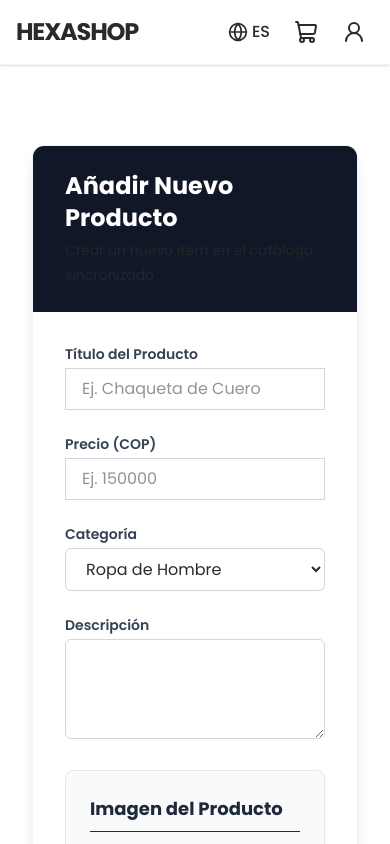
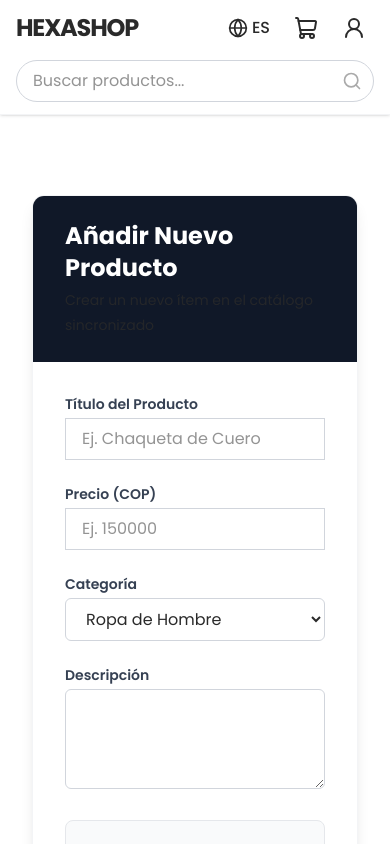
Before and after one commit to jalsalda-hub/reto_fullstack, a React (Vite) app: page /admin in a window 390 px wide. Shown: the top 844 px of the page. Built offline with nearby package versions, Linux system fonts and the light colour scheme; no server answers.

Commit message:
style: optimización responsive de la barra de navegación y el buscador para dispositivos móviles

```diff
--- a/src/components/molecules/SearchBar.jsx
+++ b/src/components/molecules/SearchBar.jsx
@@ -10,10 +10,10 @@ export const SearchBar = () => {
   };
 
   return (
-    <div className="relative w-full max-w-sm hidden md:flex items-center">
+    <div className="relative w-full flex items-center">
       <Input
         placeholder="Buscar productos..."
-        className="pr-10 rounded-full"
+        className="pr-10 rounded-full w-full"
         value={searchQuery}
         onChange={handleSearch}
       />
--- a/src/components/molecules/UserActions.jsx
+++ b/src/components/molecules/UserActions.jsx
@@ -42,7 +42,11 @@ export const UserActions = () => {
             <img src={user?.avatar} alt="User Avatar" className="w-8 h-8 rounded-full border border-gray-200" />
             <div className="flex flex-col items-start hidden sm:flex">
               <span className="text-xs text-gray-500">Hola, {user?.name || 'User'}</span>
-              <button onClick={logout} className="text-xs font-semibold text-hexa-dark hover:underline">Salir</button>
+              <div className="flex items-center gap-2 mt-0.5">
+                <button onClick={() => navigate('/admin')} className="text-xs font-bold text-blue-600 hover:underline">Admin</button>
+                <span className="text-gray-300 text-[10px]">|</span>
+                <button onClick={logout} className="text-xs font-semibold text-hexa-dark hover:underline">Salir</button>
+              </div>
             </div>
           </>
         ) : (
--- a/src/components/organisms/Navbar.jsx
+++ b/src/components/organisms/Navbar.jsx
@@ -5,21 +5,29 @@ import { UserActions } from '../molecules/UserActions';
 export const Navbar = () => {
   return (
     <header className="sticky top-0 z-50 w-full bg-white shadow-sm border-b border-gray-100">
-      <div className="container mx-auto px-4 py-4 flex items-center justify-between">
+      <div className="container mx-auto px-4 py-3 md:py-4 flex flex-col md:flex-row items-center justify-between gap-4">
 
-        {/* Logo / Brand */}
-        <div className="flex items-center h-full">
+        {/* Superior en Móvil / Izquierda en Desktop */}
+        <div className="flex w-full md:w-auto items-center justify-between">
           <Link to="/">
-            {/* Replace with actual image asset if you have it: <img src="/assets/images/logo.png" alt="Hexashop" /> */}
             <h1 className="text-2xl font-bold tracking-tighter uppercase text-hexa-dark">Hexashop</h1>
           </Link>
+
+          {/* User Actions en Móvil */}
+          <div className="md:hidden">
+            <UserActions />
+          </div>
         </div>
 
-        {/* Molecule: Search */}
-        <SearchBar />
+        {/* Molecule: Search (Centro en Desktop) */}
+        <div className="w-full md:w-auto flex-1 max-w-xl md:mx-4">
+          <SearchBar />
+        </div>
 
-        {/* Molecule: User & Cart Actions */}
-        <UserActions />
+        {/* Molecule: User & Cart Actions (Derecha en Desktop) */}
+        <div className="hidden md:block">
+          <UserActions />
+        </div>
 
       </div>
     </header>
```
